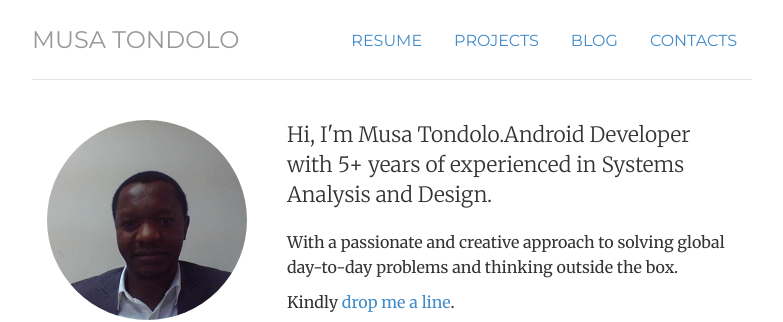
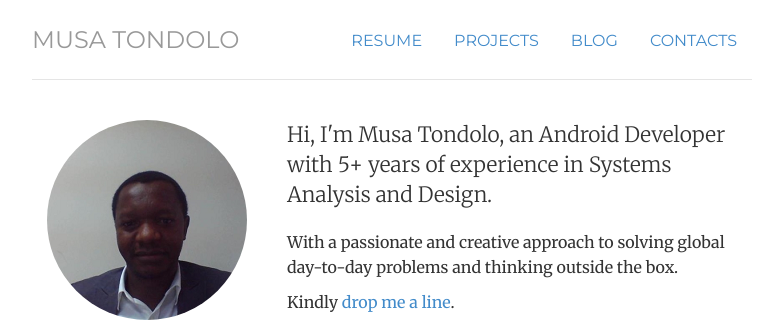
Before and after one commit to mtondolo/mtondolo.github.io, a Jekyll site: the page built from index.html, in a window 1280 px wide. Shown: the top 322 px of the page, without its empty margins (248-1031 px from the left). Built offline with Jekyll 4.4.1, drawn with Linux system fonts in a browser that asks for light colours.

Commit message:
Update index.html

```diff
--- a/index.html
+++ b/index.html
@@ -13,7 +13,7 @@ description: Musa Tondolo is an Android Developer living in Lusaka.
 	<img  class="img-circle avatar" alt="Musa Tondolo" src="img/mtondolo-200px.png">
 	</div>
 	<div itemscope itemtype="http://data-vocabulary.org/Person" class="col-sm-8">
-	<p class="lead">Hi, I'm <span itemprop="name">Musa Tondolo.</span>Android Developer with 5+ years of experienced in Systems Analysis and Design.</p>
+	<p class="lead">Hi, I'm <span itemprop="name">Musa Tondolo, </span>an Android Developer with 5+ years of experience in Systems Analysis and Design.</p>
 
 	<p></span>With a passionate and <span itemprop="title"></span>creative approach to solving global day-to-day problems and thinking outside the box.</p>
 
```
